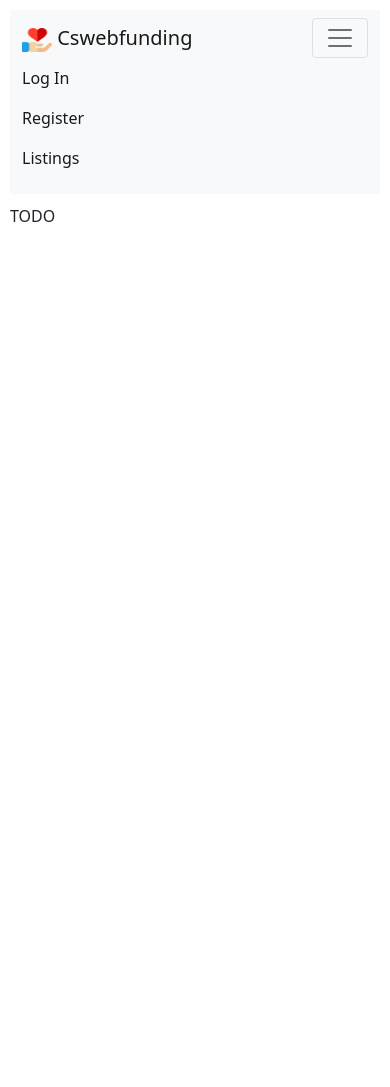
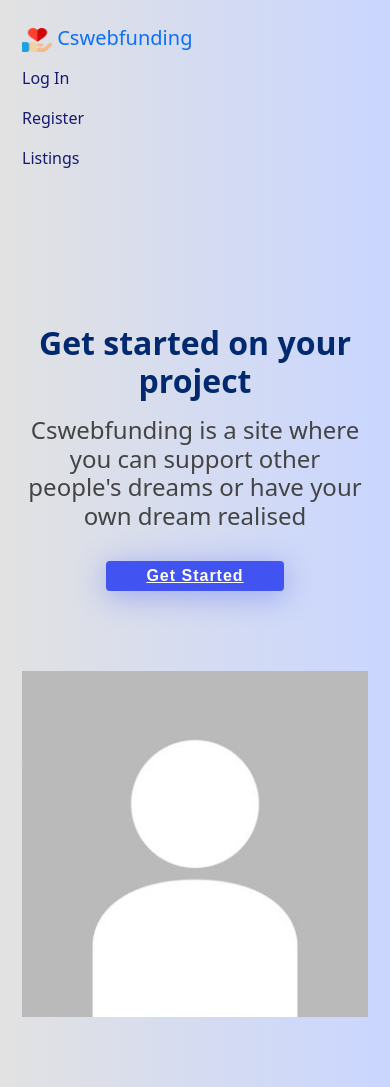
Before and after one commit to SDeVuyst/CS50W-final-project, a Django app: page / in a window 390 px wide, after a click that opens the changed part. Before the commit the page ends 222 px from the top, so only its background shows below. Run offline with Django 3.2, Linux system fonts and the light colour scheme.

Commit message:
design changes

```diff
--- a/FINAL PROJECT/cswebfunding/static/cswebfunding/styles.css
+++ b/FINAL PROJECT/cswebfunding/static/cswebfunding/styles.css
@@ -1,5 +1,8 @@
 body {
   margin: 10px;
+  background: #C9D6FF;  /* fallback for old browsers */
+  background: -webkit-linear-gradient(to right, #E2E2E2, #C9D6FF);  /* Chrome 10-25, Safari 5.1-6 */
+  background: linear-gradient(to right, #E2E2E2, #C9D6FF); /* W3C, IE 10+/ Edge, Firefox 16+, Chrome 26+, Opera 12+, Safari 7+ */
 }
 
 a {
@@ -47,6 +50,10 @@ nav {
   margin-right: 10px;
 }
 
+.navbar li a {
+  color: midnightblue !important;
+}
+
 .margin-bottom {
   margin-bottom: 30px;
 }
@@ -65,7 +72,6 @@ nav {
 
 /* based on https://stackoverflow.com/questions/39495493/line-under-navbar-when-hovering */
 .underline {
-  color: #d20807;
   float: left;
   position: relative;
   overflow: hidden;
@@ -228,3 +234,86 @@ nav {
 .authorpreview {
   transform: translate(-15%, 10%);
 }
+
+
+
+/* Credit to https://bootstrapmade.com/flexstart-bootstrap-startup-template/ */
+
+.hero {
+  width: 100%;
+  height: 75vh;
+}
+
+.hero h1 {
+  margin: 0;
+  font-size: 48px;
+  font-weight: 700;
+  color: #012970;
+}
+
+.hero h2 {
+  color: #444444;
+  margin: 15px 0 0 0;
+  font-size: 26px;
+}
+
+.hero .btn-get-started {
+  margin-top: 30px;
+  line-height: 0;
+  padding: 15px 40px;
+  border-radius: 4px;
+  transition: 0.5s;
+  color: #fff;
+  background: #4154f1;
+  box-shadow: 0px 5px 30px rgba(65, 84, 241, 0.4);
+}
+
+.hero .btn-get-started span {
+  font-family: "Nunito", sans-serif;
+  font-weight: 600;
+  font-size: 16px;
+  letter-spacing: 1px;
+  text-decoration: none;
+}
+
+
+.hero .hero-img {
+  text-align: right;
+}
+
+@media (min-width: 1024px) {
+  .hero {
+    background-attachment: fixed;
+  }
+}
+
+@media (max-width: 991px) {
+  .hero {
+    height: auto;
+    padding: 120px 0 60px 0;
+  }
+  .hero .hero-img {
+    text-align: center;
+    margin-top: 80px;
+  }
+  .hero .hero-img img {
+    width: 80%;
+  }
+}
+
+@media (max-width: 768px) {
+  .hero {
+    text-align: center;
+  }
+  .hero h1 {
+    font-size: 32px;
+  }
+  .hero h2 {
+    font-size: 24px;
+  }
+  .hero .hero-img img {
+    width: 100%;
+  }
+}
+
+/* ~~~~~~~~~~~~~~~~~~~~~~~~~~~~~~~~~~~~~~~~~~~~~~~~~~~~~~~~~~~ */
--- a/FINAL PROJECT/cswebfunding/templates/cswebfunding/index.html
+++ b/FINAL PROJECT/cswebfunding/templates/cswebfunding/index.html
@@ -1,6 +1,28 @@
 {% extends "cswebfunding/layout.html" %}
 
 {% block body %}
-TODO
+
+<!-- credit to https://bootstrapmade.com/flexstart-bootstrap-startup-template/ -->
+
+<section id="hero" class="hero d-flex align-items-center">
+    <div class="container">
+      <div class="row">
+        <div class="col-lg-6 d-flex flex-column justify-content-center">
+          <h1>Get started on your project</h1>
+          <h2>Cswebfunding is a site where you can support other people's dreams or have your own dream realised</h2>
+          <div>
+            <div class="text-center text-lg-start">
+              <a href="#about" class="btn-get-started scrollto d-inline-flex align-items-center justify-content-center align-self-center">
+                <span class="lead">Get Started</span>
+              </a>
+            </div>
+          </div>
+        </div>
+        <div class="col-lg-6 hero-img">
+          <img src="media/default-user.jpg" class="img-fluid" alt="">
+        </div>
+      </div>
+    </div>
+</section>
 
 {% endblock %}
--- a/FINAL PROJECT/cswebfunding/templates/cswebfunding/layout.html
+++ b/FINAL PROJECT/cswebfunding/templates/cswebfunding/layout.html
@@ -11,7 +11,7 @@
         <link rel="shortcut icon" href="{% url 'index' %}">
     </head>
     <body>
-        <nav class="navbar navbar-expand-lg navbar-light bg-light">
+        <nav class="navbar navbar-expand-lg">
             <div class="container-fluid">
                 <a class="navbar-brand" href="{% url 'index' %}">
                     <!-- Credit to https://www.flaticon.com/free-icon/heart_838618?term=donat&related_id=838618 -->
@@ -37,10 +37,10 @@
                                 Listings
                             </a>
                             <ul class="dropdown-menu" aria-labelledby="navbarDropdown">
-                                <li><a class="dropdown-item" href="/listings/latest">All listings</a></li>
+                                <li><a class="dropdown-item" href="{% url 'listings' filter='latest' %}">All listings</a></li>
                                 <li><hr class="dropdown-divider"></li>
-                                <li><a class="dropdown-item" href="/listings/goodcauses">Good Causes</a></li>
-                                <li><a class="dropdown-item" href="/listings/projects">Projects</a></li>
+                                <li><a class="dropdown-item" href="{% url 'listings' filter='goodcauses' %}">Good Causes</a></li>
+                                <li><a class="dropdown-item" href="{% url 'listings' filter='projects' %}">Projects</a></li>
                             </ul>
                         </li>
                         <li class="nav-item">
@@ -62,7 +62,7 @@
                             <a class="nav-link active underline" href="{% url 'register' %}">Register</a>
                         </li>
                         <li class="nav-item">
-                            <a class="nav-link active underline" href="/listings/latest">Listings</a>
+                            <a class="nav-link active underline" href="{% url 'listings' filter='latest' %}">Listings</a>
                         </li>
                     </ul>
                     {% endif %}
```
Also changed, not shown: FINAL PROJECT/cswebfunding/templates/cswebfunding/listings.html (+16 -16 lines), FINAL PROJECT/db.sqlite3.
